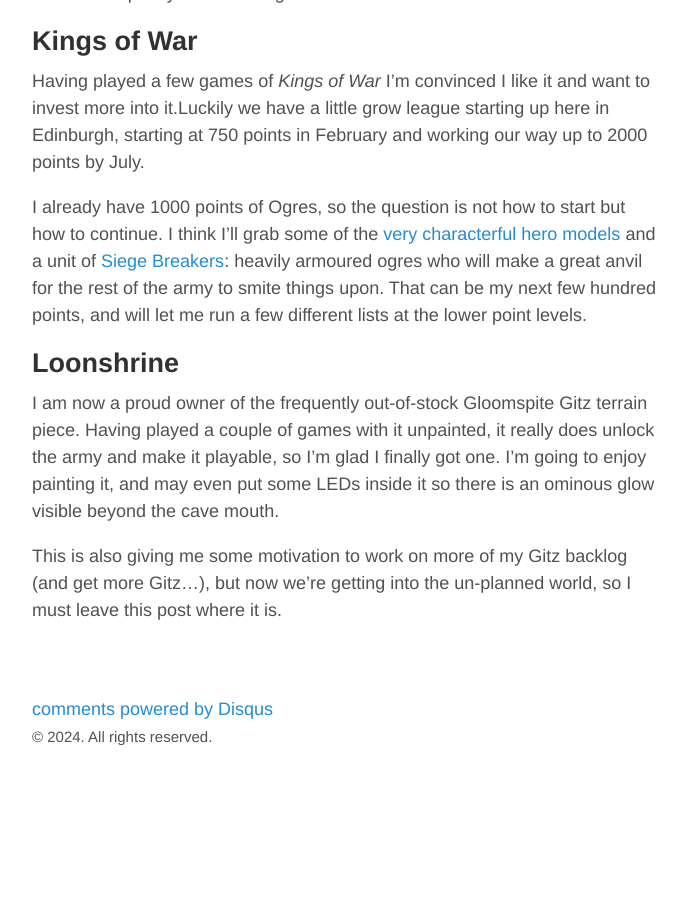
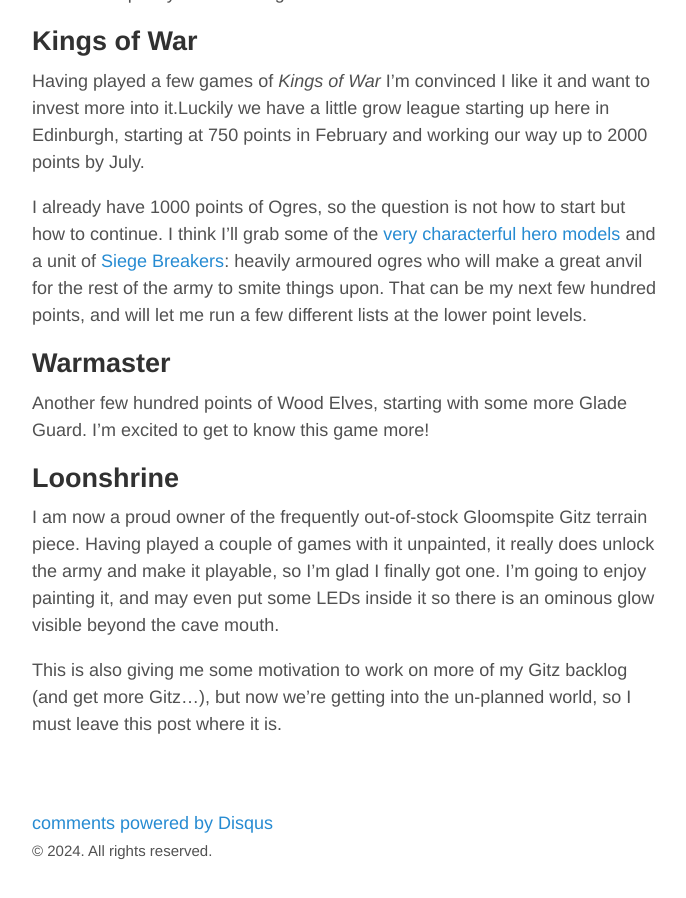
Before and after one commit to rachelnertia/rachelnertia.github.io, a Jekyll site: the page built from _posts/2024/2024-01-06-hobby-plans.md, in a window 1280 px wide and 900 px high, scrolled down 2408 px. Shown: the whole window, without its empty margins (293-979 px from the left). Built offline with Jekyll 4.4.1, drawn with Linux system fonts in a browser that asks for light colours; emoji names are drawn with the system emoji font; comment, search, counter and statistics services are not loaded; before the commit the page ends 3194 px from its top, so only the background shows below that.

Commit message:
Update 2024-01-06-hobby-plans.md

```diff
--- a/_posts/2024/2024-01-06-hobby-plans.md
+++ b/_posts/2024/2024-01-06-hobby-plans.md
@@ -51,6 +51,10 @@ Having played a few games of *Kings of War* I'm convinced I like it and want to
 
 I already have 1000 points of Ogres, so the question is not how to start but how to continue. I think I'll grab some of the [very](https://www.manticgames.com/kings-of-war/ogres/ogre-warlock-2021/) [characterful](https://www.manticgames.com/kings-of-war/ogres/ogre-paymaster/) [hero](https://www.manticgames.com/kings-of-war/ogres/ogre-berserker-bully/) [models](https://www.manticgames.com/kings-of-war/ogres/ogre-boomer-sergeant/) and a unit of [Siege Breakers](https://www.manticgames.com/kings-of-war/ogres/ogre-siege-breaker-horde/): heavily armoured ogres who will make a great anvil for the rest of the army to smite things upon. That can be my next few hundred points, and will let me run a few different lists at the lower point levels.
 
+## Warmaster
+
+Another few hundred points of Wood Elves, starting with some more Glade Guard. I'm excited to get to know this game more!
+
 ## Loonshrine
 
 I am now a proud owner of the frequently out-of-stock Gloomspite Gitz terrain piece. Having played a couple of games with it unpainted, it really does unlock the army and make it playable, so I'm glad I finally got one. I'm going to enjoy painting it, and may even put some LEDs inside it so there is an ominous glow visible beyond the cave mouth.
```
